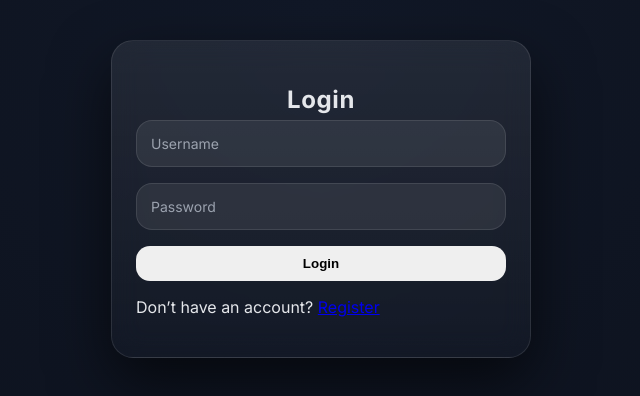
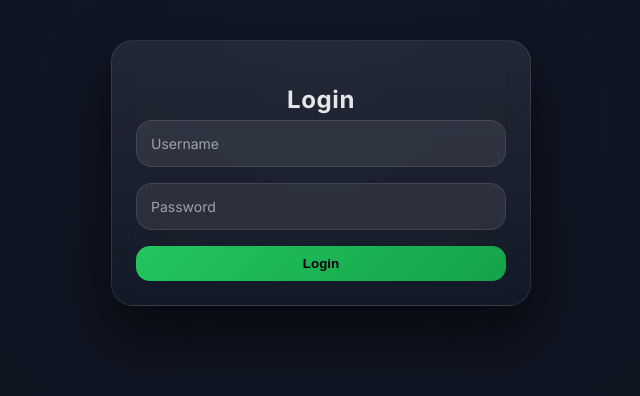
Before and after one commit to AyushChauhan3757/splitwise-clone, a React (Vite) app in the folder frontend/: page /#/login in a window 1280 px wide. Shown: the top 396 px of the page, without its empty margins (319-959 px from the left). Built offline with nearby package versions, Linux system fonts and the light colour scheme.

Commit message:
Removed Login Bug

```diff
--- a/frontend/index.html
+++ b/frontend/index.html
@@ -8,7 +8,7 @@
     <link href="https://fonts.googleapis.com/css2?family=Inter:wght@300;400;600;700&family=JetBrains+Mono:wght@400;600&display=swap" rel="stylesheet">
 
     <meta name="viewport" content="width=device-width, initial-scale=1.0" />
-    <title>frontend</title>
+    <title>Splitzy</title>
   </head>
   <body>
     <div id="root"></div>
--- a/frontend/src/pages/Login.jsx
+++ b/frontend/src/pages/Login.jsx
@@ -1,16 +1,13 @@
 import { useState } from "react";
 import API from "../api";
-import { useNavigate, Link } from "react-router-dom";
 
 export default function Login() {
   const [username, setUsername] = useState("");
   const [password, setPassword] = useState("");
   const [error, setError] = useState("");
-  const navigate = useNavigate();
 
   const handleSubmit = async (e) => {
-    e.preventDefault();
-    setError("");
+    e.preventDefault(); // 🔥 THIS IS THE KEY FIX
 
     try {
       const res = await API.post("/auth/login", {
@@ -21,7 +18,8 @@ export default function Login() {
       localStorage.setItem("token", res.data.token);
       localStorage.setItem("user", JSON.stringify(res.data.user));
 
-      navigate("/");
+      // force redirect after login
+      window.location.href = "/#/";
     } catch (err) {
       setError(err.response?.data?.message || "Login failed");
     }
@@ -30,8 +28,6 @@ export default function Login() {
   return (
     <div className="container">
       <h2>Login</h2>
-
-      {error && <p className="error">{error}</p>}
 
       <form onSubmit={handleSubmit}>
         <input
@@ -49,12 +45,12 @@ export default function Login() {
           required
         />
 
-        <button type="submit">Login</button>
+        {error && <div className="error">{error}</div>}
+
+        <button className="btn-primary" type="submit">
+          Login
+        </button>
       </form>
-
-      <p>
-        Don’t have an account? <Link to="/register">Register</Link>
-      </p>
     </div>
   );
 }
```
